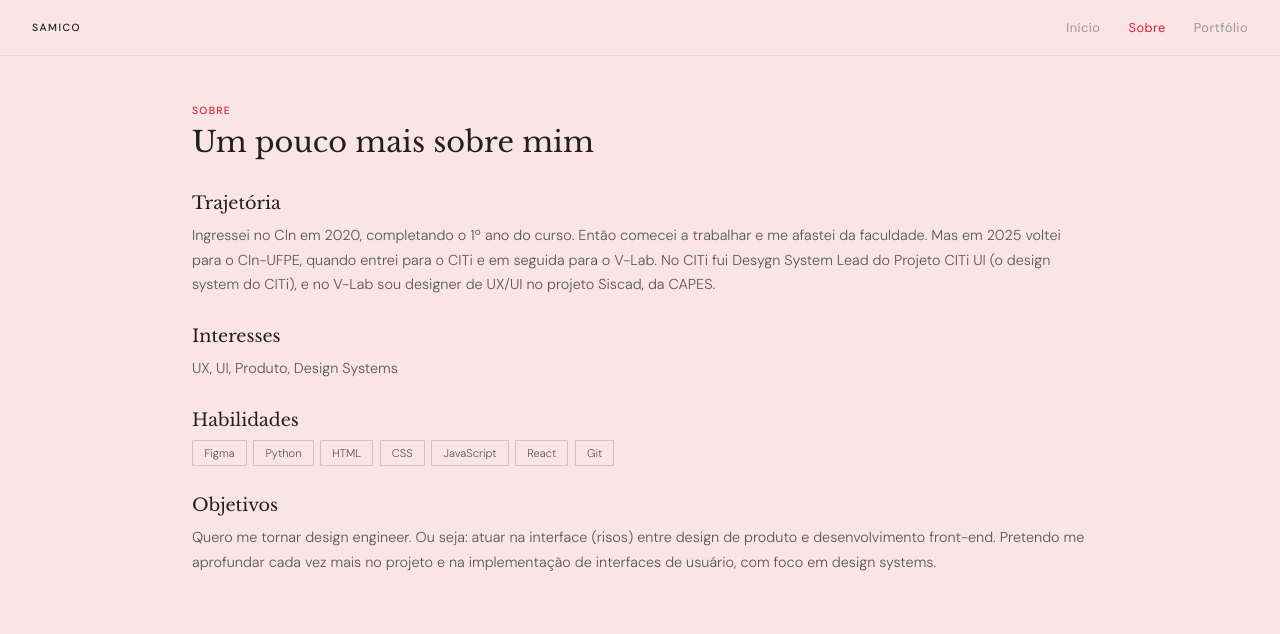
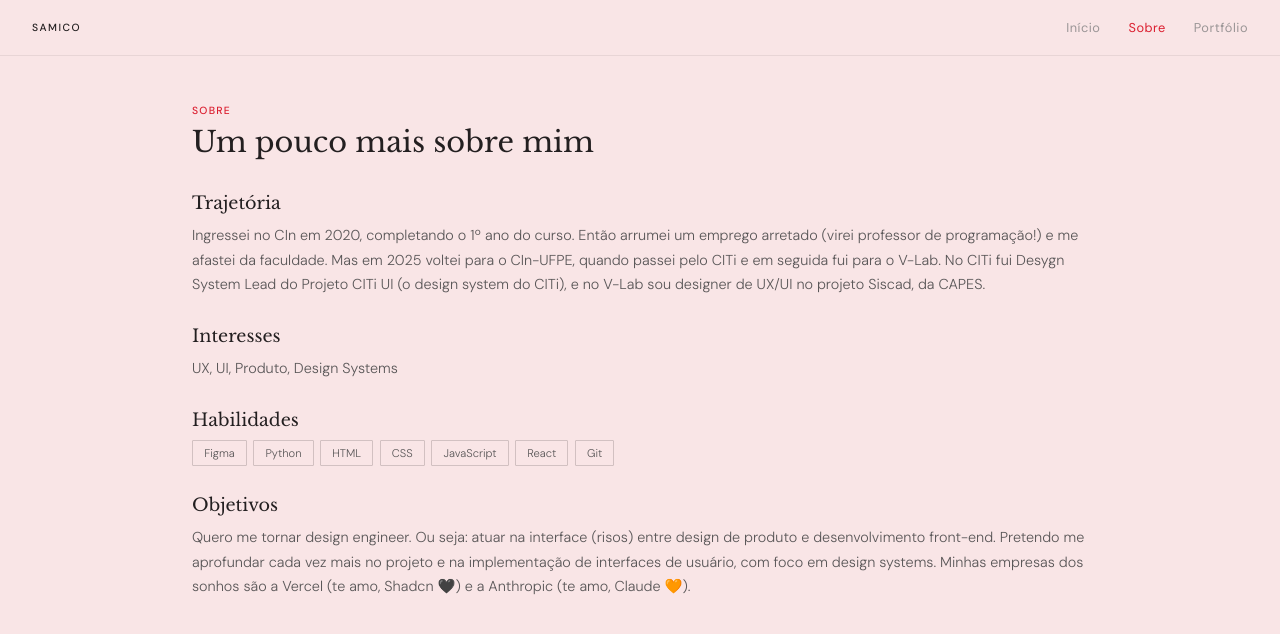
Before and after one commit to rafaelsamico/portfolio-react, a React (Vite) app: page /~rsd2/sobre in a window 1280 px wide. Shown: the top 634 px of the page. Built offline with nearby package versions, Linux system fonts and the light colour scheme.

Commit message:
chore(páginas): atualização da redação

```diff
--- a/src/pages/About.jsx
+++ b/src/pages/About.jsx
@@ -9,7 +9,7 @@ export default function About() {
       <section className={styles.section}>
         <h2 className={styles.heading}>Trajetória</h2>
         <p className={styles.text}>
-          Ingressei no CIn em 2020, completando o 1º ano do curso. Então comecei a trabalhar e me afastei da faculdade. Mas em 2025 voltei para o CIn-UFPE, quando entrei para o CITi e em seguida para o V-Lab. No CITi fui Desygn System Lead do Projeto CITi UI (o design system do CITi), e no V-Lab sou designer de UX/UI no projeto Siscad, da CAPES.
+          Ingressei no CIn em 2020, completando o 1º ano do curso. Então arrumei um emprego arretado (virei professor de programação!) e me afastei da faculdade. Mas em 2025 voltei para o CIn-UFPE, quando passei pelo CITi e em seguida fui para o V-Lab. No CITi fui Desygn System Lead do Projeto CITi UI (o design system do CITi), e no V-Lab sou designer de UX/UI no projeto Siscad, da CAPES.
         </p>
       </section>
 
@@ -32,7 +32,7 @@ export default function About() {
       <section className={styles.section}>
         <h2 className={styles.heading}>Objetivos</h2>
         <p className={styles.text}>
-          Quero me tornar design engineer. Ou seja: atuar na interface (risos) entre design de produto e desenvolvimento front-end. Pretendo me aprofundar cada vez mais no projeto e na implementação de interfaces de usuário, com foco em design systems.
+          Quero me tornar design engineer. Ou seja: atuar na interface (risos) entre design de produto e desenvolvimento front-end. Pretendo me aprofundar cada vez mais no projeto e na implementação de interfaces de usuário, com foco em design systems. Minhas empresas dos sonhos são a Vercel (te amo, Shadcn 🖤) e a Anthropic (te amo, Claude 🧡).
         </p>
       </section>
     </div>
--- a/src/pages/Home.jsx
+++ b/src/pages/Home.jsx
@@ -6,10 +6,10 @@ export default function Home() {
       <p className={styles.label}>Início</p>
       <h1 className={styles.name}>SAMICO, Rafael</h1>
       <p className={styles.bio}>
-        Hello, World! Meu nome é Rafael (vulgo Sami). Sou estudante de Sistemas de Informação no CIn-UFPE. Trabalho como bolsista na Coordenação de Extensão e Cultura, e como designer de UX/UI no V-Lab. Sou apaixonado por UI, deslumbrado por IA, e entusiasta de Design Systems. Estou estudando para ser um design engineer.
+        Hello, World! Meu nome é Rafael (vulgo Sami). Sou estudante de Sistemas de Informação no CIn-UFPE. Trabalho como bolsista na Coordenação de Extensão e Cultura, e como designer de UX/UI no V-Lab. Sou apaixonado por UI, deslumbrado por IA, e entusiasta de Design Systems. Estou estudando para ser um design engineer. Gosto de coisas que causam impressões (arte).
       </p>
       <p className={styles.bio}>
-        Este portfólio faz parte de uma atividade prática de React para a disciplina CIN0136- Desenvolvimento de Software.
+        <span style={{fontStyle: 'italic'}}>Este portfólio faz parte de uma atividade prática de React para a disciplina CIN0136- Desenvolvimento de Software.</span>
       </p>
 
       <hr className={styles.divider} />
```
